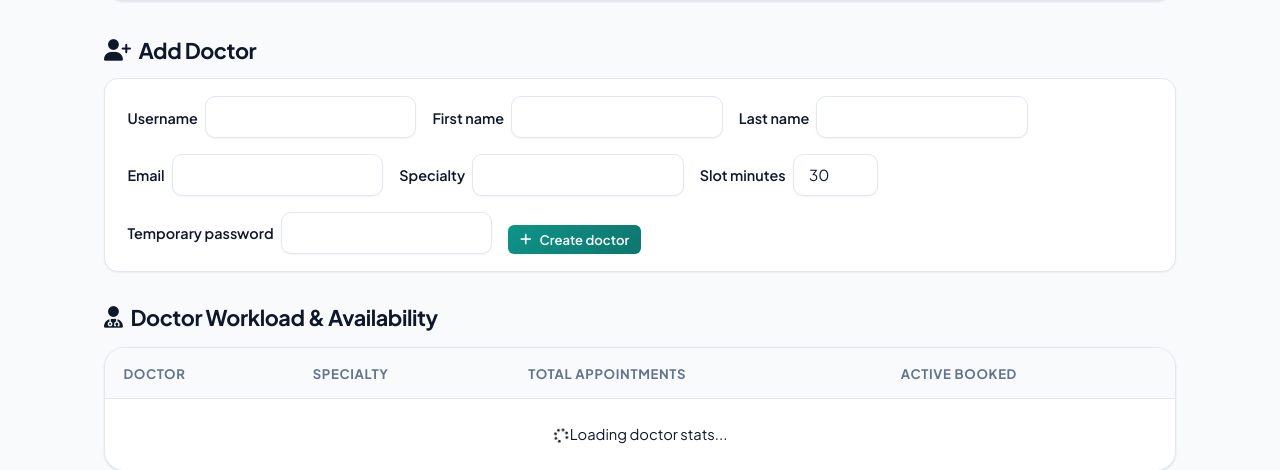
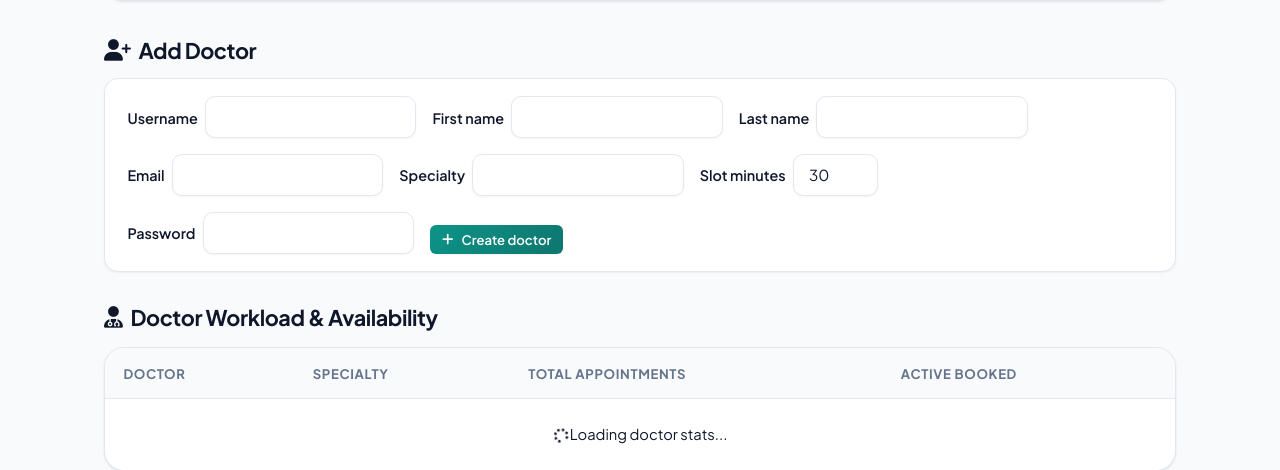
Before and after one commit to swafwana/Clinic_booking, a Django app: page /dashboard/ in a window 1280 px wide. Shown: the part 454-924 px from the top of the page. Run offline with Django 5.2, Linux system fonts and the light colour scheme.

Commit message:
Small UI edits

```diff
--- a/templates/accounts/login.html
+++ b/templates/accounts/login.html
@@ -41,7 +41,7 @@
       <a href="/register/" style="font-weight: 700; color: var(--primary); margin-left: 0.35rem;">Create an account &rarr;</a>
     </div>
 
-    <div class="demo-accounts">
+    <!-- <div class="demo-accounts">
       <div class="demo-title">
         <i class="fa-solid fa-circle-info"></i> Quick Demo Logins
       </div>
@@ -50,7 +50,7 @@
         <span class="demo-chip" onclick="fillDemo('dr_sharma')"><i class="fa-solid fa-user-doctor"></i> Doctor: dr_sharma</span>
         <span class="demo-chip" onclick="fillDemo('admin')"><i class="fa-solid fa-shield-halved"></i> Admin: admin</span>
       </div>
-    </div>
+    </div> -->
   </div>
 </div>
 {% endblock %}
--- a/templates/clinic/dashboard.html
+++ b/templates/clinic/dashboard.html
@@ -25,7 +25,7 @@
   <div><label>Email</label><input name="email" type="email" class="form-input"></div>
   <div><label>Specialty</label><input name="specialty" class="form-input" required></div>
   <div><label>Slot minutes</label><input name="slot_minutes" type="number" value="30" min="5" max="120" class="form-input"></div>
-  <div><label>Temporary password</label><input name="password" type="password" class="form-input" required></div>
+  <div><label>Password</label><input name="password" type="password" class="form-input" required></div>
   <button type="submit" class="btn btn-primary btn-sm" style="margin-top:auto;">
     <i class="fa-solid fa-plus"></i> Create doctor
   </button>
```
